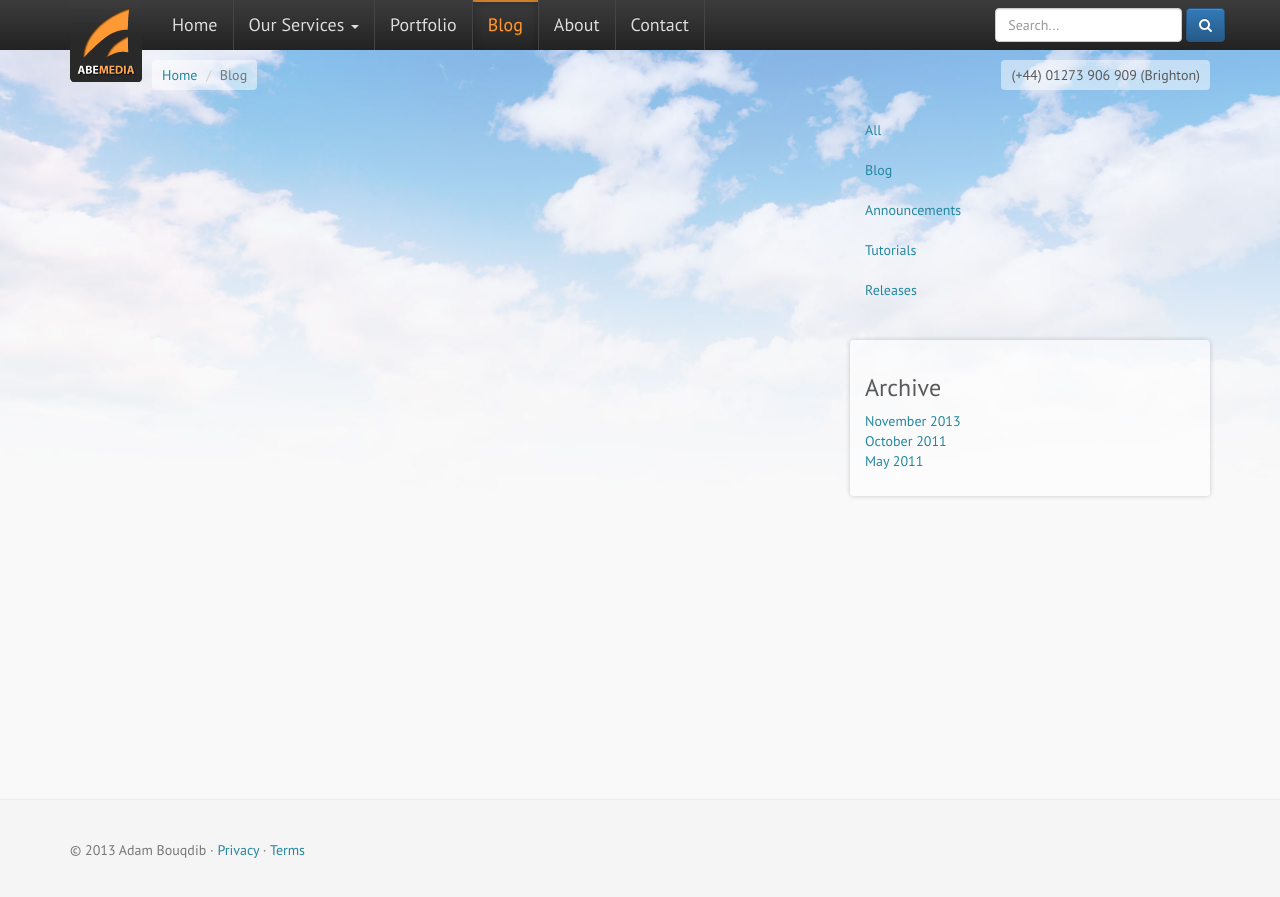
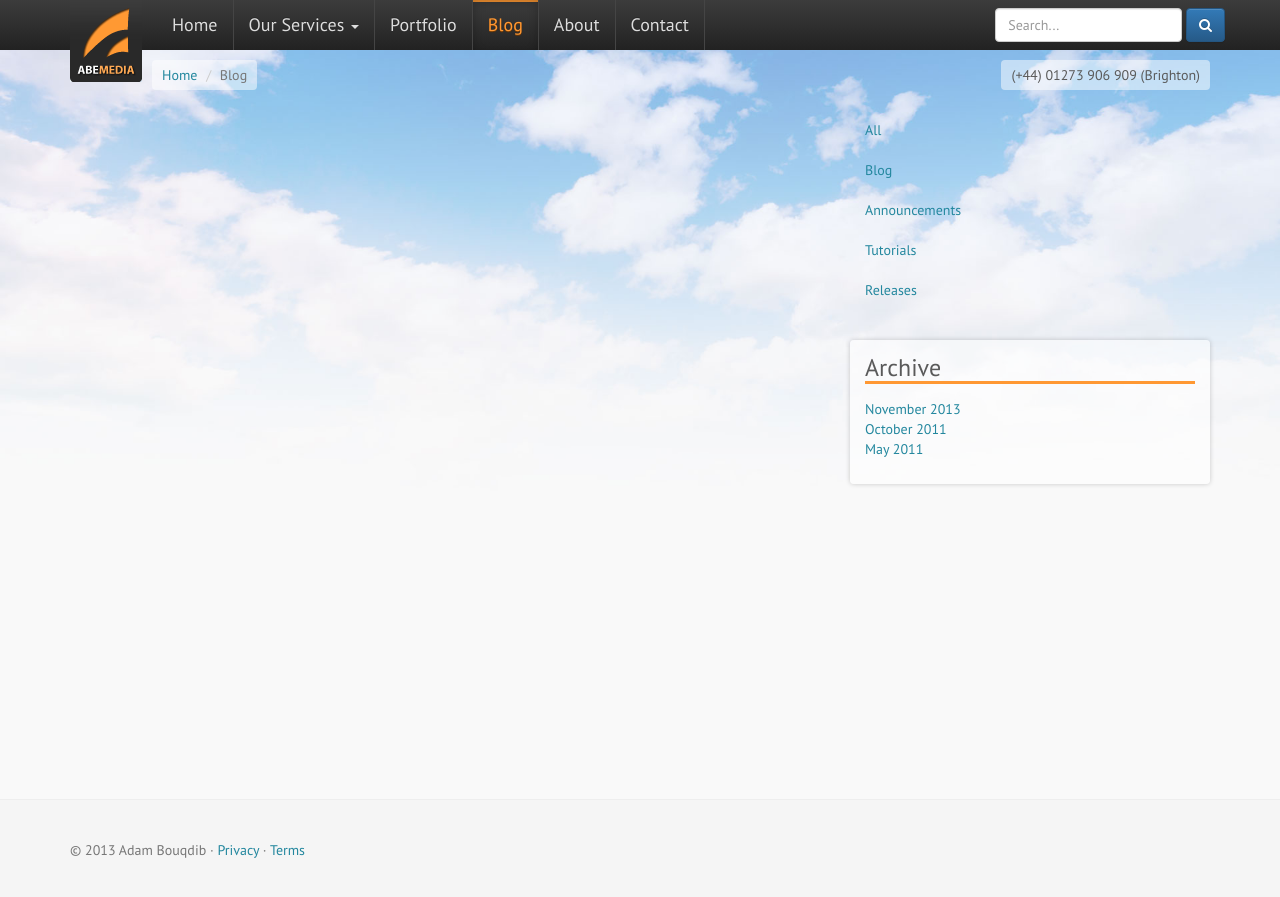
Before and after one commit to abemedia/abemedia.github.io, a Jekyll site: the page built from blog/index.html, in a window 1280 px wide. Shown: the top 897 px of the page. Built offline with Jekyll 4.4.1, drawn with Linux system fonts in a browser that asks for light colours; nearby versions of some CDN libraries; comment, search, counter and statistics services are not loaded.

Commit message:
Update style.css

```diff
--- a/css/style.css
+++ b/css/style.css
@@ -125,6 +125,10 @@ footer {
 }
 div + .box {
         margin-top:30px;
+}
+.box > h3 {
+        border-bottom:3px solid #ff9833;
+        margin:0 0 15px;
 }
 
 /* Blog
```
